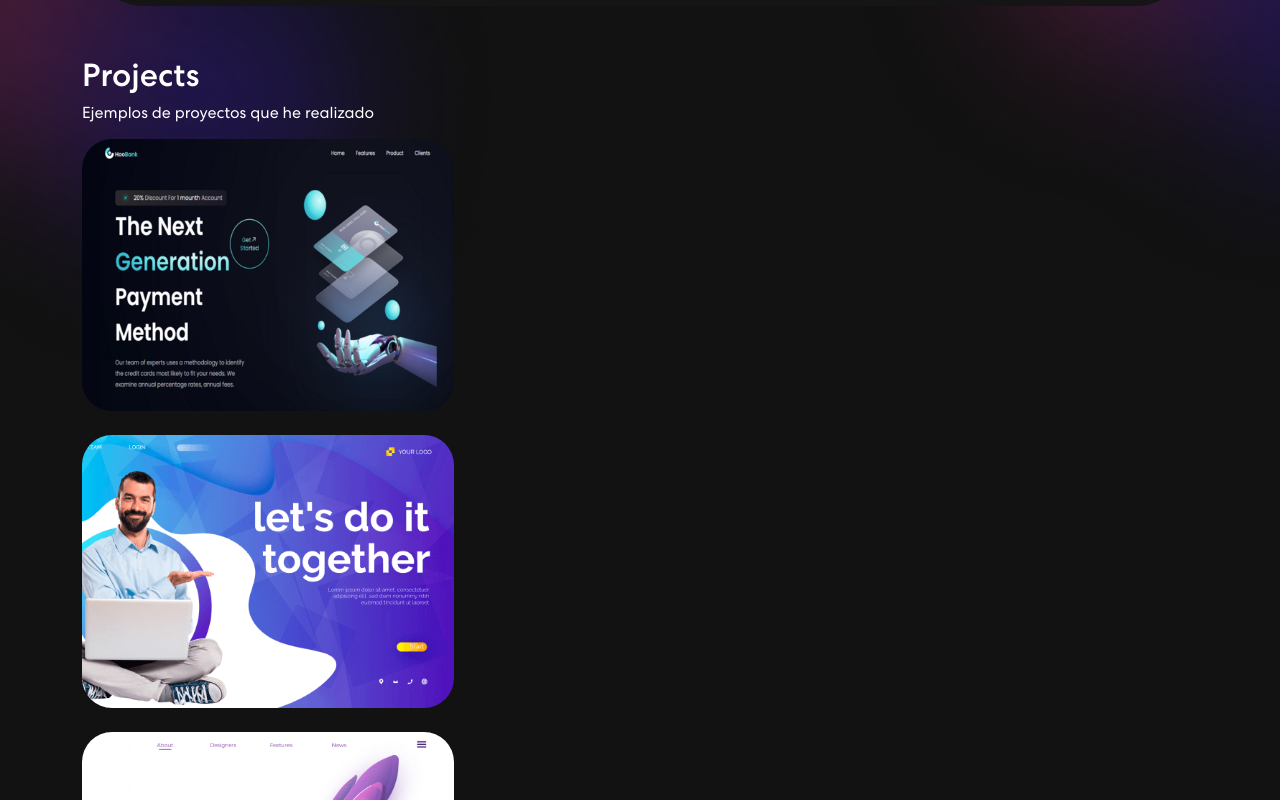
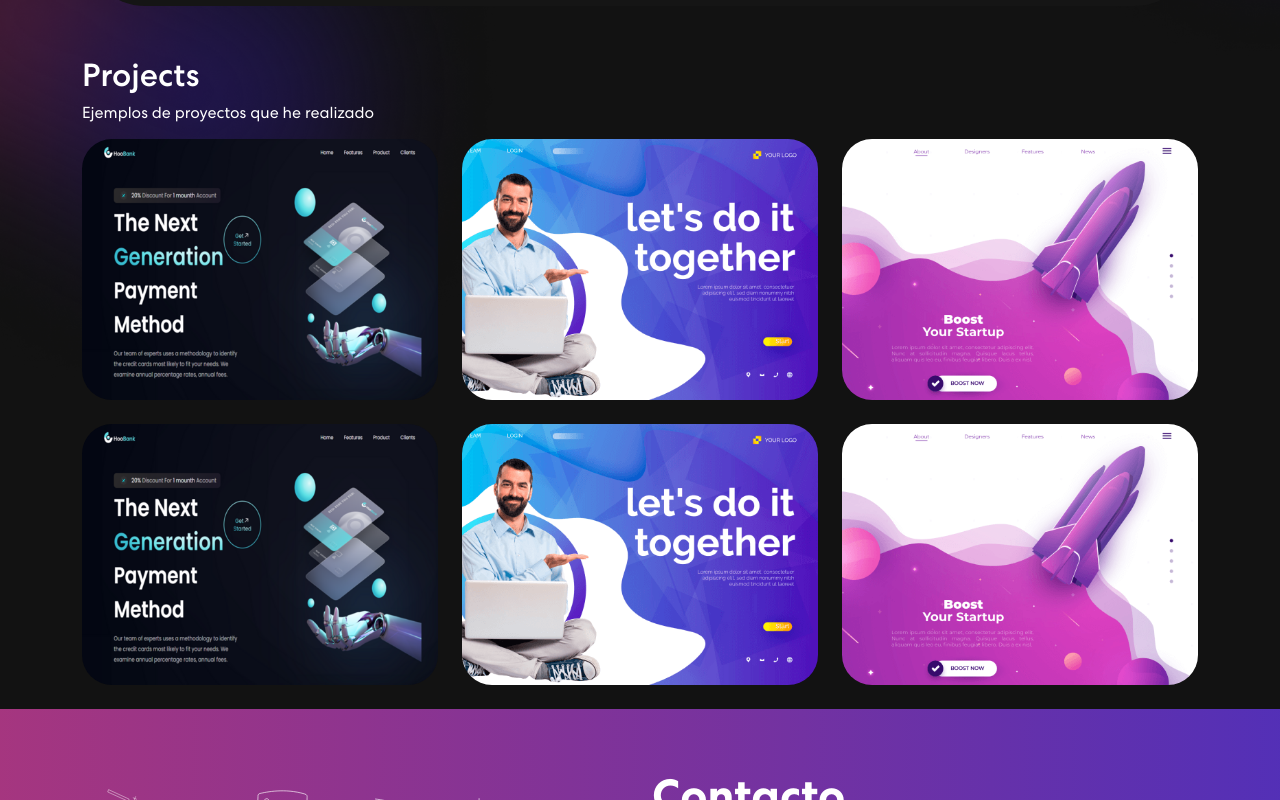
Before and after one commit to OscarPereyra1992/personal-portfolio, a React (Create React App) app: page / in a window 1280 px wide. Shown: the part 1200-2000 px from the top of the page. Built offline with nearby package versions, Linux system fonts and the light colour scheme; no server answers.

Commit message:
links to project

```diff
--- a/src/components/ProjectCard.js
+++ b/src/components/ProjectCard.js
@@ -1,8 +1,9 @@
 import { Col } from "react-bootstrap";
 
-export const ProjectCard = ({ title, description, imgUrl }) => {
+export const ProjectCard = ({ title, description, imgUrl, link }) => {
   return (
     <Col size={12} sm={6} md={4}>
+      <a href={link}>
         <div className="proj-imgbx">
           <img src={imgUrl} />
           <div className="proj-txtx">
@@ -10,6 +11,7 @@ export const ProjectCard = ({ title, description, imgUrl }) => {
             <span>{description}</span>
           </div>
         </div>
+      </a>
     </Col>
   )
 }
--- a/src/components/Projects.js
+++ b/src/components/Projects.js
@@ -61,13 +61,16 @@ export const Projects = () => {
                   <Tab.Content id="slideInUp" className={isVisible ? "animate__animated animate__slideInUp" : ""}>
                     <Tab.Pane eventKey="first">
                       <Row>
-                      {
-                            projects.map((project, index) => (
-                              <a key={index} href={project.link}>
-                                <ProjectCard {...project} />
-                              </a>
-                            ))
-                          }
+                        {
+                          projects.map((project, index) => {
+                            return (
+                              <ProjectCard
+                                key={index}
+                                {...project}
+                                />
+                            )
+                          })
+                        }
                       </Row>
                     </Tab.Pane>
                     <Tab.Pane eventKey="section">
```
Lines whose indentation alone changed are shown as unchanged.
